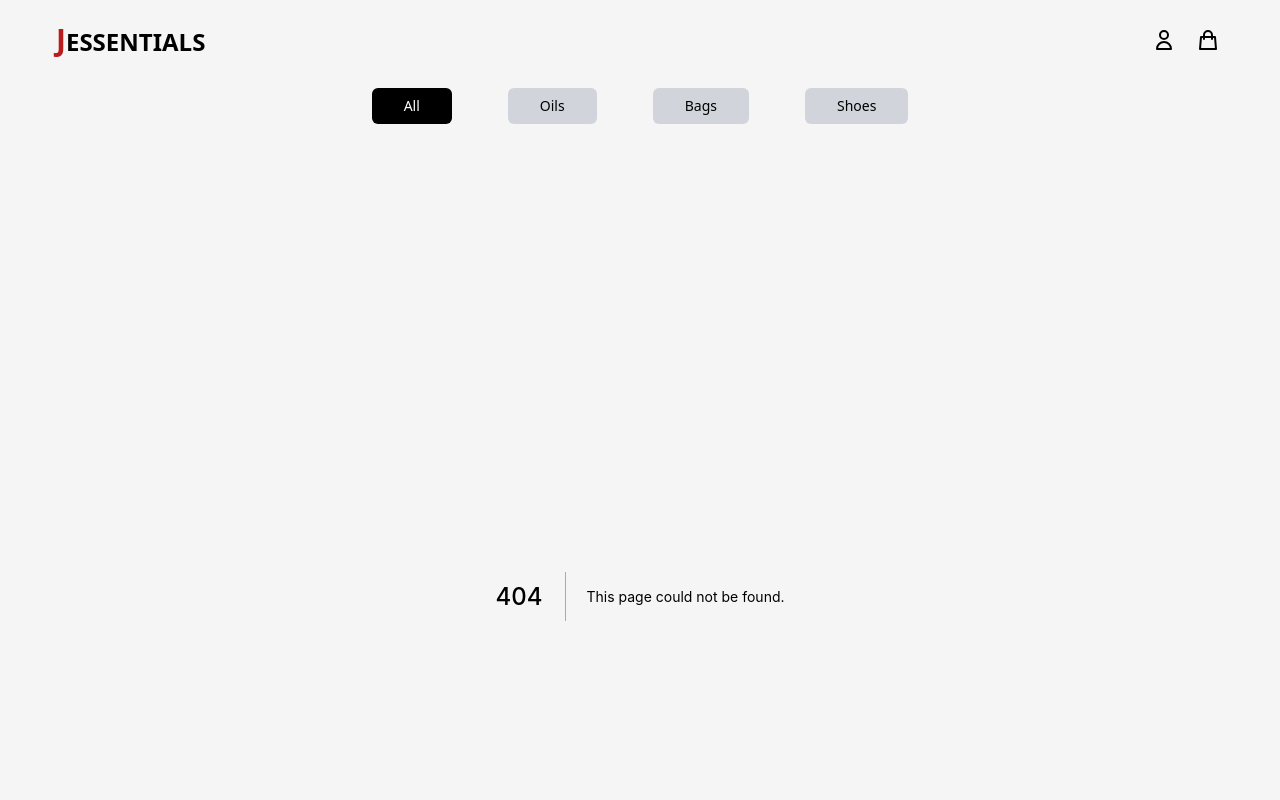
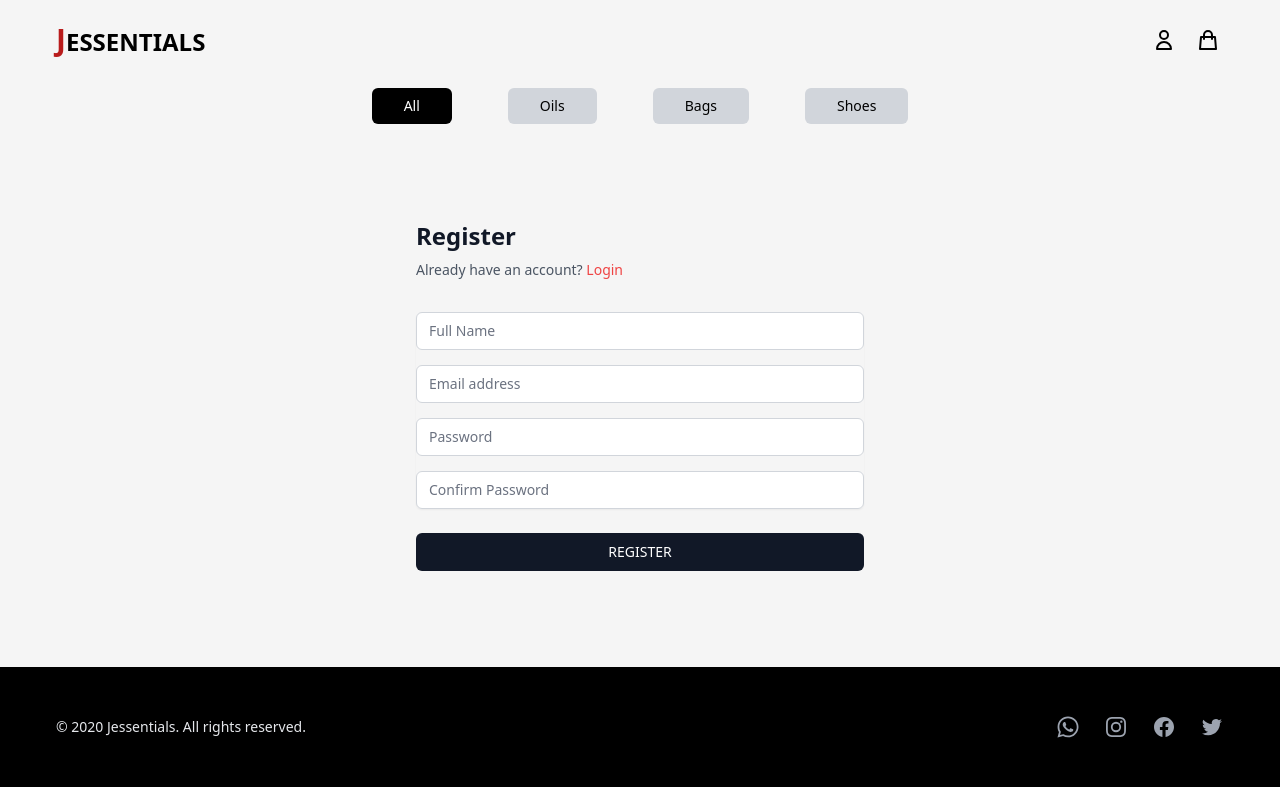
Before and after one commit to chidexebere/jessentials, a Next.js app: page /register in a window 1280 px wide. Before the commit this address had no page. Shown: the top 800 px of the page. Built offline with nearby package versions, Linux system fonts and the light colour scheme.

Commit message:
Add register page

```diff
--- /dev/null
+++ b/pages/register.tsx
@@ -0,0 +1,92 @@
+import type { NextPage } from 'next';
+
+const Register: NextPage = () => {
+	return (
+		<div className="min-h-full flex items-center justify-center  px-4 sm:px-6 lg:px-8">
+			<div className="max-w-md w-full space-y-8">
+				<div className="text-left">
+					<h2 className="mt-6 text-2xl font-semibold text-gray-900">
+						Register
+					</h2>
+					<p className="mt-2 text-sm text-gray-600">
+						Already have an account?{' '}
+						<a href="#" className="font-medium text-red-500 hover:text-red-400">
+							Login
+						</a>
+					</p>
+				</div>
+				<form className="mt-8 space-y-6" action="#" method="POST">
+					<input type="hidden" name="remember" defaultValue="true" />
+					<div className="rounded-md shadow-sm -space-y-px">
+						<div>
+							<label htmlFor="email-address" className="sr-only">
+								Full Name
+							</label>
+							<input
+								id="name"
+								name="name"
+								type="text"
+								autoComplete="name"
+								required
+								className="appearance-none rounded-md my-4 relative block w-full px-3 py-2 border border-gray-300 placeholder-gray-500 text-gray-900 focus:outline-none focus:ring-indigo-500 focus:border-indigo-500 focus:z-10 sm:text-sm"
+								placeholder="Full Name"
+							/>
+						</div>
+						<div>
+							<label htmlFor="email-address" className="sr-only">
+								Email address
+							</label>
+							<input
+								id="email-address"
+								name="email"
+								type="email"
+								autoComplete="email"
+								required
+								className="appearance-none rounded-md my-4 relative block w-full px-3 py-2 border border-gray-300 placeholder-gray-500 text-gray-900 focus:outline-none focus:ring-indigo-500 focus:border-indigo-500 focus:z-10 sm:text-sm"
+								placeholder="Email address"
+							/>
+						</div>
+						<div>
+							<label htmlFor="password" className="sr-only">
+								Password
+							</label>
+							<input
+								id="password"
+								name="password"
+								type="password"
+								autoComplete="current-password"
+								required
+								className="appearance-none rounded-md my-4 relative block w-full px-3 py-2 border border-gray-300 placeholder-gray-500 text-gray-900 focus:outline-none focus:ring-indigo-500 focus:border-indigo-500 focus:z-10 sm:text-sm"
+								placeholder="Password"
+							/>
+						</div>
+						<div>
+							<label htmlFor="password" className="sr-only">
+								Confirm Password
+							</label>
+							<input
+								id="password"
+								name="password"
+								type="password"
+								autoComplete="current-password"
+								required
+								className="appearance-none rounded-md my-4 relative block w-full px-3 py-2 border border-gray-300 placeholder-gray-500 text-gray-900 focus:outline-none focus:ring-indigo-500 focus:border-indigo-500 focus:z-10 sm:text-sm"
+								placeholder="Confirm Password"
+							/>
+						</div>
+					</div>
+					<div>
+						<button
+							type="submit"
+							className="group relative w-full flex justify-center py-2 px-4 border border-transparent text-sm font-medium rounded-md text-white bg-gray-900 hover:bg-gray-700 focus:outline-none focus:ring-2 focus:ring-offset-2 focus:ring-indigo-500 uppercase"
+						>
+							Register
+						</button>
+					</div>
+				</form>
+			</div>
+		</div>
+	);
+};
+
+export default Register;
```
